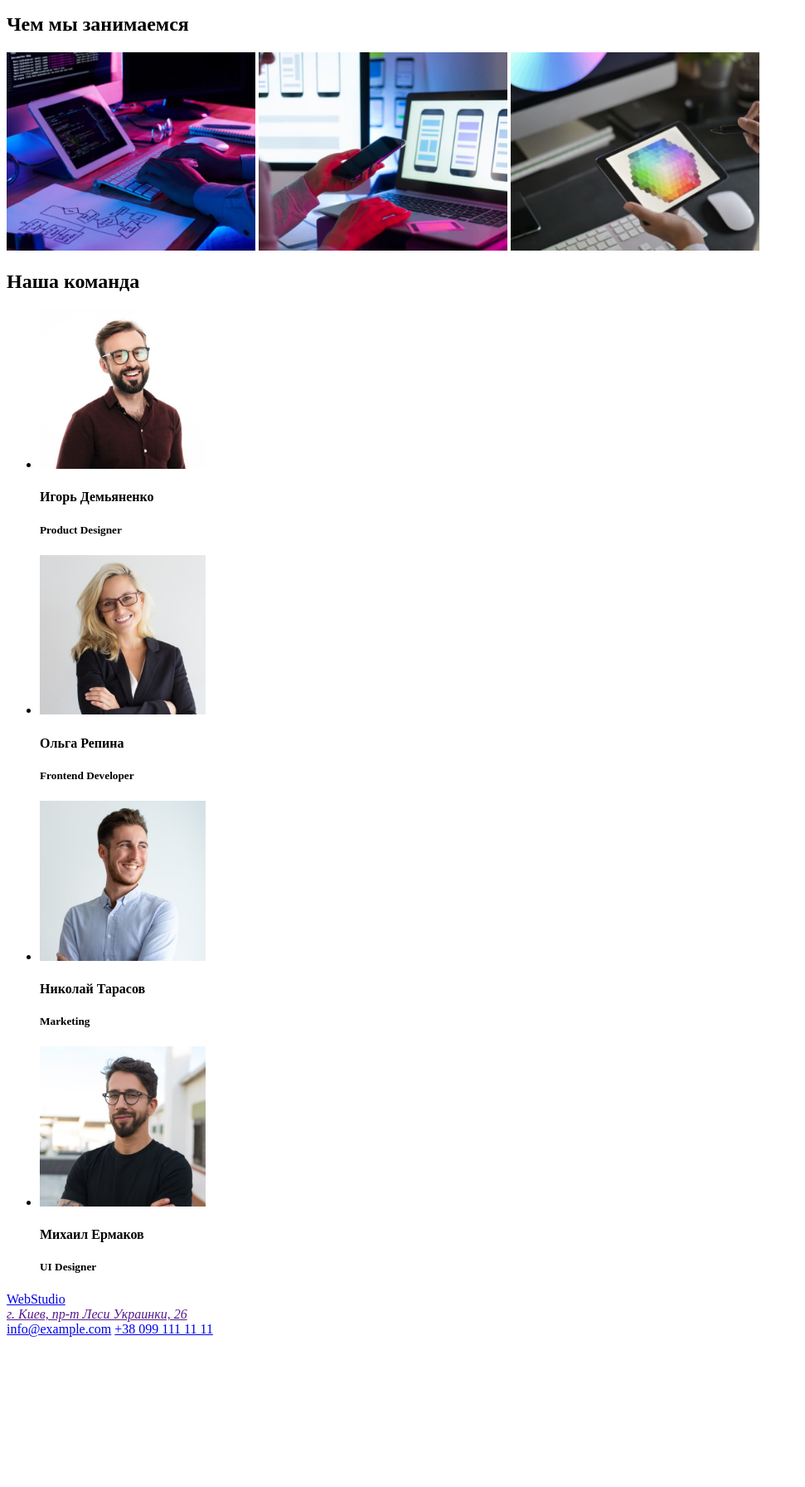
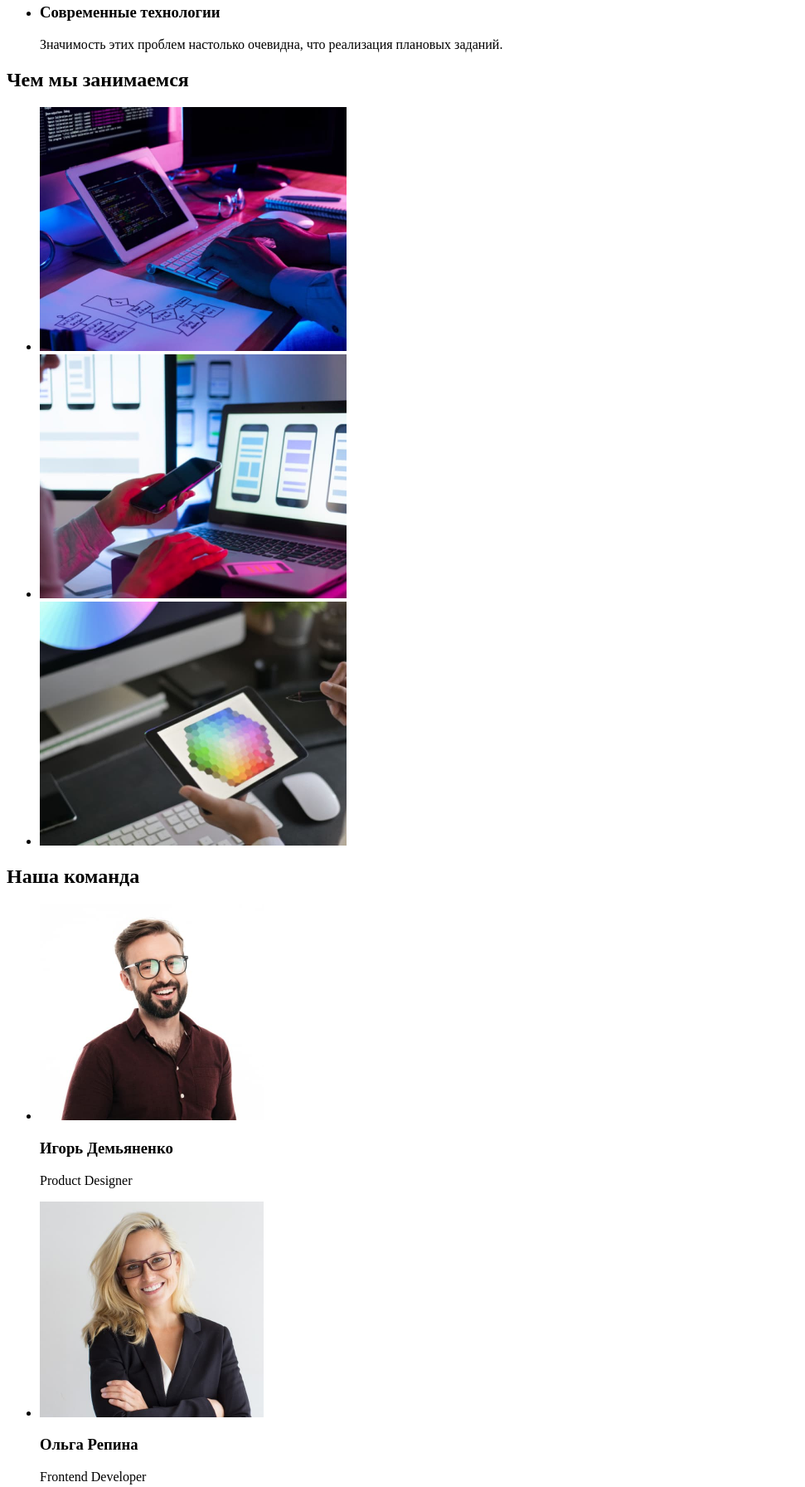
Before and after one commit to YuliiaJul/goit-markup-hw-01, a plain HTML site: page index.html in a window 1280 px wide. Shown: the part 531-2323 px from the top of the page at 83% size, without its empty margins (0-971 px from the left). Before the commit the page ends 2150 px from the top, so only its background shows below. Drawn offline with Linux system fonts and the light colour scheme.

Commit message:
Update index.html

```diff
--- a/index.html
+++ b/index.html
@@ -8,8 +8,8 @@
   </head>
   <body>
     <header class="header">
+      <nav>
         <a href="#">WebStudio</a>
-      <nav>
         <ul>
           <li>
             <a href="#">Студия</a>
@@ -22,18 +22,22 @@
           </li>
         </ul>
       </nav>
-      <div>
+      <ul>
+        <li>
           <a href="mailto:info@devstudio.com">info@devstudio.com</a>
+        </li>
+        <li>
           <a href="tel:+380961111111">+38 096 111 11 11</a>
-      </div>
+        </li>
+      </ul>
     </header>
     <main>
       <section class="h1">
         <h1>Эффективные решения для вашего бизнеса</h1>
-        <button>Заказать услугу</button>
+        <button type="button">Заказать услугу</button>
       </section>
-      <section>
-        <div class="top-content">
+      <section class="features">
+        <h2>Наши преимущества</h2>
         <ul>
             <li>
               <h3>Внимание к деталям</h3>
@@ -56,13 +60,19 @@
               плановых заданий.
             </li>
           </ul>
-        </div>
-        <div class="bottom-content">
+        <section class="activities">
           <h2>Чем мы занимаемся</h2>
-          <img src="./images/box_1.jpg" alt="Coding" width="300px" />
-          <img src="./images/box_2.jpg" alt="Mobile coding" width="300px" />
-          <img src="./images/box_3.jpg" alt="Colors spectrum" width="300px" />
-        </div>
+          <ul>
+          <li>
+            <img src="./images/box_1.jpg" alt="Coding" width="370" />
+            </li>
+          <li>
+            <img src="./images/box_2.jpg" alt="Mobile coding" width="370" />
+            </li>
+          <li>
+            <img src="./images/box_3.jpg" alt="Design" width="370" />
+            </li>
+          </ul>
         </section>
       <section class="team">
         <h2>Наша команда</h2>
@@ -71,28 +81,28 @@
             <img
               src="./images/team_card_1.jpg"
               alt="Игорь Демьяненко Product Designer"
-              width="200px"
+              width="270"
             />
-            <h4>Игорь Демьяненко</h4>
-            <h5>Product Designer</h5>
+            <h3>Игорь Демьяненко</h3>
+            <p>Product Designer</p>
           </li>
           <li>
             <img
               src="./images/team_card_2.jpg"
               alt="Ольга Репина Frontend Developer"
-              width="200px"
+              width="270"
             />
-            <h4>Ольга Репина</h4>
-            <h5>Frontend Developer</h5>
+            <h3>Ольга Репина</h3>
+            <p>Frontend Developer</p>
           </li>
           <li>
             <img
               src="./images/team_card_3.jpg"
               alt="Николай Тарасов Marketing"
-              width="200px"
+              width="270"
             />
-            <h4>Николай Тарасов</h4>
-            <h5>Marketing</h5>
+            <h3>Николай Тарасов</h3>
+            <p>Marketing</p>
           </li>
           <li>
             <img
@@ -100,19 +110,27 @@
               alt="Михаил Ермаков UI Designer"
               width="200px"
             />
-            <h4>Михаил Ермаков</h4>
-            <h5>UI Designer</h5>
+            <h3>Михаил Ермаков</h3>
+            <p>UI Designer</p>
           </li>
         </ul>
       </section>
     </main>
     <footer id="contacts">
-      <a href="#">
       <a href="#">WebStudio</a>
-      </a>
+      <address>
+        <ul>
+      <li>
         <a href=""><address>г. Киев, пр-т Леси Украинки, 26</address></a>
+        </li>
+      <li>
         <a href="mailto:info@example.com">info@example.com</a>
+        </li>
+      <li>
         <a href="tel:+380991111111">+38 099 111 11 11</a>
+        </li>
+      </ul>
+    </address>
     </footer>
   </body>
 </html>
```
Lines whose indentation alone changed are shown as unchanged.
